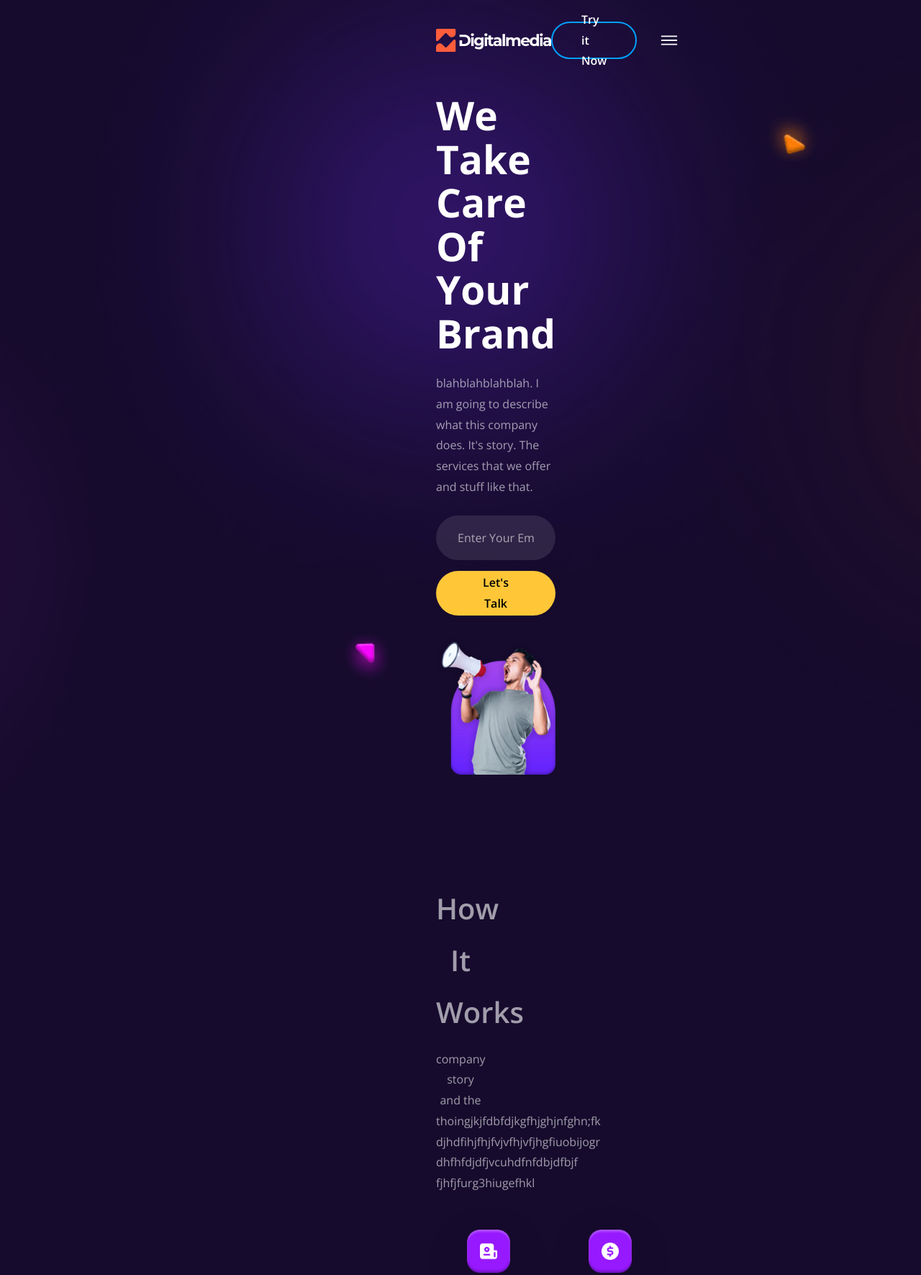
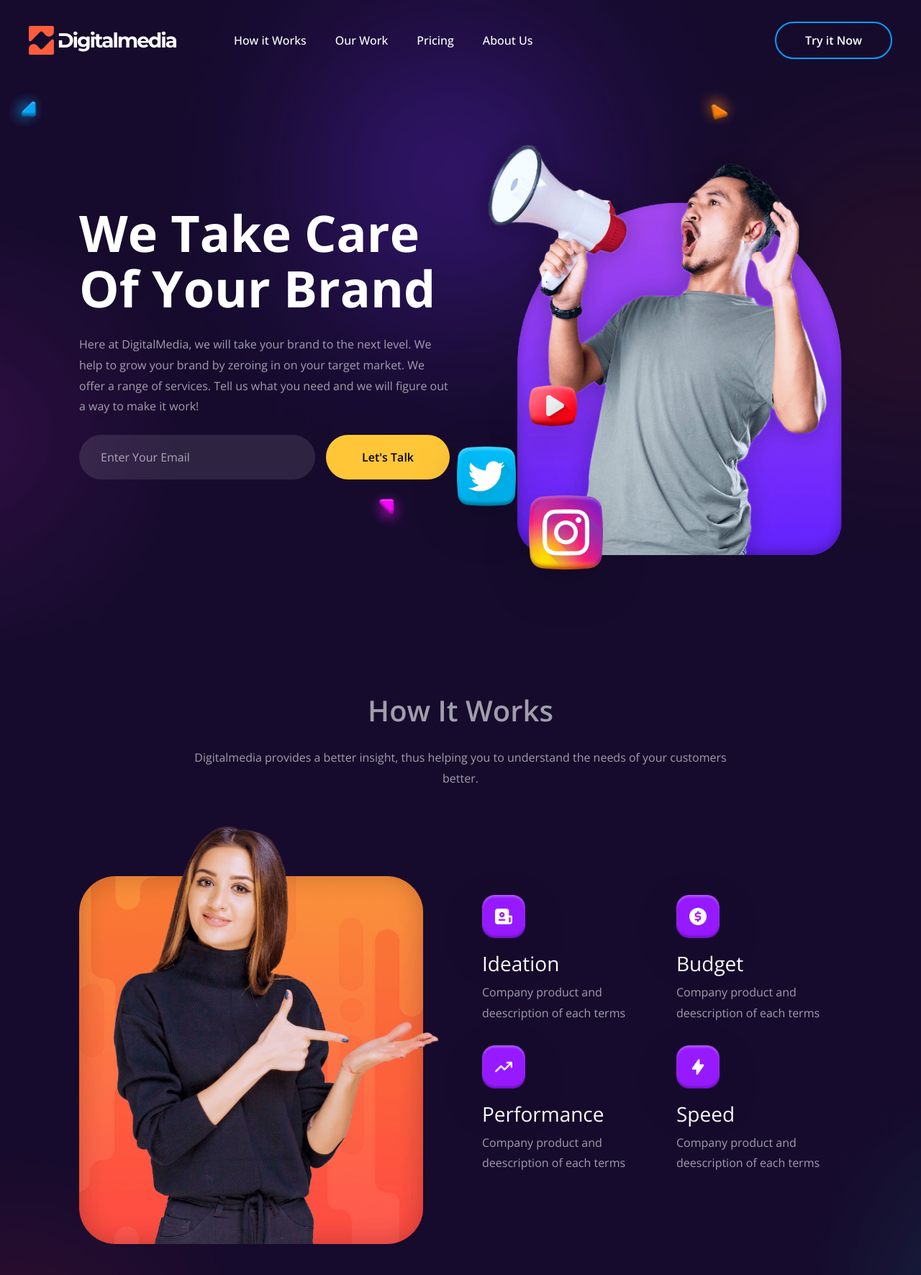
Before and after one commit to Saheedatt/Digitalmedia, a plain HTML site: page index.html in a window 1280 px wide. Shown: the top 1771 px of the page at 72% size. Drawn offline with nearby package versions, Linux system fonts and the light colour scheme; files whose address does not match are found by name.

Commit message:
Second commit

```diff
--- a/assets/css/style.css
+++ b/assets/css/style.css
@@ -392,7 +392,7 @@ body .nav-active {
 @media(min-width:575px){
     .container{
         max-width: 500px;
-        width: 100px;
+        width: 100%;
         margin-inline: auto;
     }
     .header .container{
@@ -403,12 +403,14 @@ body .nav-active {
 /*responsive for larger than 768px screen*/
 @media(min-width:768px){
     :root{
+        /*change typography and font-size*/
         --fontSize-1: 5.5rem;
         --fontSize-2: 4rem;
-
+            /*spacing change*/
         --section-spacing: 150px;
 
     }
+    /*reusued style*/
     .container{
         max-width: 720px;
     }
@@ -428,8 +430,184 @@ body .nav-active {
     .btn-secondary:is(:hover, :focus-visible){
         background-color: var(--bg-blue-jeans);
     }
+    /*header*/
     .header .btn{
         display: grid;
         margin-inline: auto 30px;
     }
+    /*HERO*/
+    .hero{
+        padding-block: 180px;
+    }
+    .hero-content{
+        max-width: 560px;
+    }
+    .hero .input-wrapper{
+        display: flex;
+        align-items: center;
+        gap: 15px;
+    }
+    .hero .btn{
+        margin-block-start: 0;
+        min-width: max-content;
+    }
+    .hero-banner{
+        position: relative;
+        max-width:  540px;
+        margin-inline: auto;
+    }
+    .hero .shape{
+        display: block;
+        position: absolute;
+        filter: var(--shadow-2);
+    }
+    .hero .shape-1{
+        width: 13%;
+        top:350px;
+        left: 80px;
+    }
+    .hero .shape-2{
+        width: 16%;
+        top: 440px;
+        left: -20px;
+    }
+    .hero .shape-3{
+        width: 20%;
+        bottom: -20px;
+        left: 80px;
+    }
+    /*FOOTER*/
+    .footer-list{
+        grid-template-columns: repeat(3, 1fr);
+    }
 }
+/*MEDIA QUERIES*/
+/*responsive for larger than 992px screen*/
+@media(min-width:992px){
+    /*reused styles*/
+    .container{
+        max-width: 960px;
+        padding-inline: 40px ;
+    }
+    body.nav-active{
+        overflow: auto;
+    }
+    /*header*/
+    .nav-open-btn, .overlay{
+        display: none;
+    }
+    .header .logo img{
+        width: max-content;
+    }
+    .navbar, .navbar.active{
+        all: unset;
+        margin-inline-start: 80px;
+    }
+    .navbar-list{
+        display: flex;
+        align-items: center;
+        gap: 40px;
+    }
+    .navbar-list > li:not(:last-child){
+        margin-block-end: 0;
+    }
+    .navbar-link{
+        color: var(--text-white);
+        transition: var(--transition-1);
+    }
+    .navbar-link:is(:hover, :focus-visible){
+        color: var(--text-white-alpha-60);
+    }
+    .header .btn{
+        margin-inline-end: 0;
+    }
+    /*hero*/
+    .hero .container{
+        grid-template-columns: 1fr 1fr;
+        align-items: center;
+    }
+
+    /*process*/
+    .process-banner{
+        display: block;
+        max-width: 540px;
+        margin-inline: auto;
+    }
+    .process .wrapper{
+        display: grid;
+        grid-template-columns: 1fr 1fr;
+        align-items: center;
+        gap: 60px;
+    }
+    .process-item{
+        text-align: left;
+    }
+    .process-item .item-icon{
+        margin-inline: 0;
+    }
+    .process .grid-list{
+        gap: 30px 40px;
+    }
+    /*WORK*/
+    .works .grid-list{
+        grid-template-columns: repeat(3, 1fr);
+    }
+    /*FOOTER*/
+    .footer-top .container{
+        grid-template-columns: 0.5fr 1fr;
+    }
+    .footer-bottom .container{
+        display: flex;
+        justify-content: space-between;
+        align-items: center;
+    }
+    .footer-bottom-list{
+        margin-block-start: 0;
+        gap: 50px;
+    }
+}
+/*RESPPONSIVE FOR LARGER THAN 1200PX SCREEN*/
+@media (min-width: 1200px) {
+    /*custom property*/
+    :root{
+        /*typography*/
+        --fontSize-1: 7rem;
+        --fontSize-3: 2.8rem;
+    }
+    /*reused style*/
+    .container{
+        max-width: 1140px;
+    }
+    .section-text{
+        max-width: 750px;
+    }
+}
+/*RESPPONSIVE FOR LARGER THAN 1400PX SCREEN*/
+@media (min-width: 1400px) {
+    :root{
+        --fontSize-1: 8rem;
+    }
+    .container{
+        max-width: 1350px;
+    }
+    .section-text{
+        margin-block-end: 60px;
+    }
+    .hero-text{
+        font-size: 1.8rem;
+        margin-block: 40px;
+    }
+    .process .wrapper{
+        grid-template-columns: 0.7fr 1fr;
+        gap: 130px;
+    }
+    .process-item .item-icon{
+        width: 80px;
+    }
+    .process-item .item-title{
+        margin-block: 25px 15px;
+    }
+    .process .grid-list{
+        row-gap: 50px;
+    }
+}
--- a/assets/js/script.js
+++ b/assets/js/script.js
@@ -20,3 +20,16 @@ const toggleNavbar = function(){
     document.body.classList.toggle("nav-active")
 }
 addEventOnElement([navToggleBtn, overlay], "click", toggleNavbar)
+
+/*PARALLAX EFFECT ON THE BANNER*/
+const parallaxElements= document.querySelectorAll("[data-parallax]");
+window.addEventListener("mousemove", event=>{
+    for (let i=0, len=parallaxElements.length; i < len; i++){
+        const movementX=(event.clientX /window.innerWidth)* Number(parallaxElements[i].dataset.parallaxSpeed);
+        const movementY=(event.clientY /window.innerHeight)* Number(parallaxElements[i].dataset.parallaxSpeed);
+
+        parallaxElements[i].animate({
+            transform: `translate(${movementX}px, ${movementY}px)`
+        }, {duration: 500, fill:"forwards"});
+    }
+})
--- a/index.html
+++ b/index.html
@@ -55,8 +55,10 @@
                     <div class="hero-content">
                         <h1 class="h1 title hero-title">We Take Care Of Your Brand</h1>
                         <p class="hero-text">
-                            blahblahblahblah. I am going to describe what this company does. It's story.
-                            The services that we offer and stuff like that.
+                            Here at DigitalMedia, we will take your brand to the next level.
+                            We help to grow your brand by zeroing in on your target market.
+                            We offer a range of services. Tell us what you need and we will
+                            figure out a way to make it work!
                         </p>
                         <div class="input-wrapper">
                             <input type="email" name="email_address"
@@ -66,10 +68,10 @@
                         </div>
                     </div>
                     <figure class="hero-banner">
-                        <img src="./assets/images/hero-banner.png" width="835" height="960" alt="Hero Banner" class="w-100">
-                        <img src="./assets/images/hero-icon-1.png" width="100" height="100" alt="Youtube" class="shape shape-1">
-                        <img src="./assets/images/hero-icon-2.png" width="120" height="120" alt="Twitter" class="shape shape-2">
-                        <img src="./assets/images/hero-icon-3.png" width="150" height="150" alt="Instagram" class="shape shape-3">
+                        <img src="./assets/images/hero-banner.png" width="835" height="960" alt="Hero Banner" class="w-100" data-parallax data-parallax-speed="10">
+                        <img src="./assets/images/hero-icon-1.png" width="100" height="100" alt="Youtube" class="shape shape-1" data-parallax data-parallax-speed="15">
+                        <img src="./assets/images/hero-icon-2.png" width="120" height="120" alt="Twitter" class="shape shape-2" data-parallax data-parallax-speed="25">
+                        <img src="./assets/images/hero-icon-3.png" width="150" height="150" alt="Instagram" class="shape shape-3" data-parallax data-parallax-speed="40">
                     </figure>
                 </div>
             </section>
@@ -77,10 +79,8 @@
                 <div class="container">
                     <h2 class="h2 section-title" id="process-label">How It Works</h2>
                     <p class="section-text">
-                        company story and the thoingjkjfdbfdjkgfhjghjnfghn;fk <br>
-                        djhdfihjfhjfvjvfhjvfjhgfiuobijogr
-                        dhfhfdjdfjvcuhdfnfdbjdfbjf
-                        fjhfjfurg3hiugefhkl
+                        Digitalmedia provides a better insight, thus helping you to understand the needs
+                        of your customers better.
                     </p>
                     <div class="wrapper">
                         <figure class="process-banner">
```
